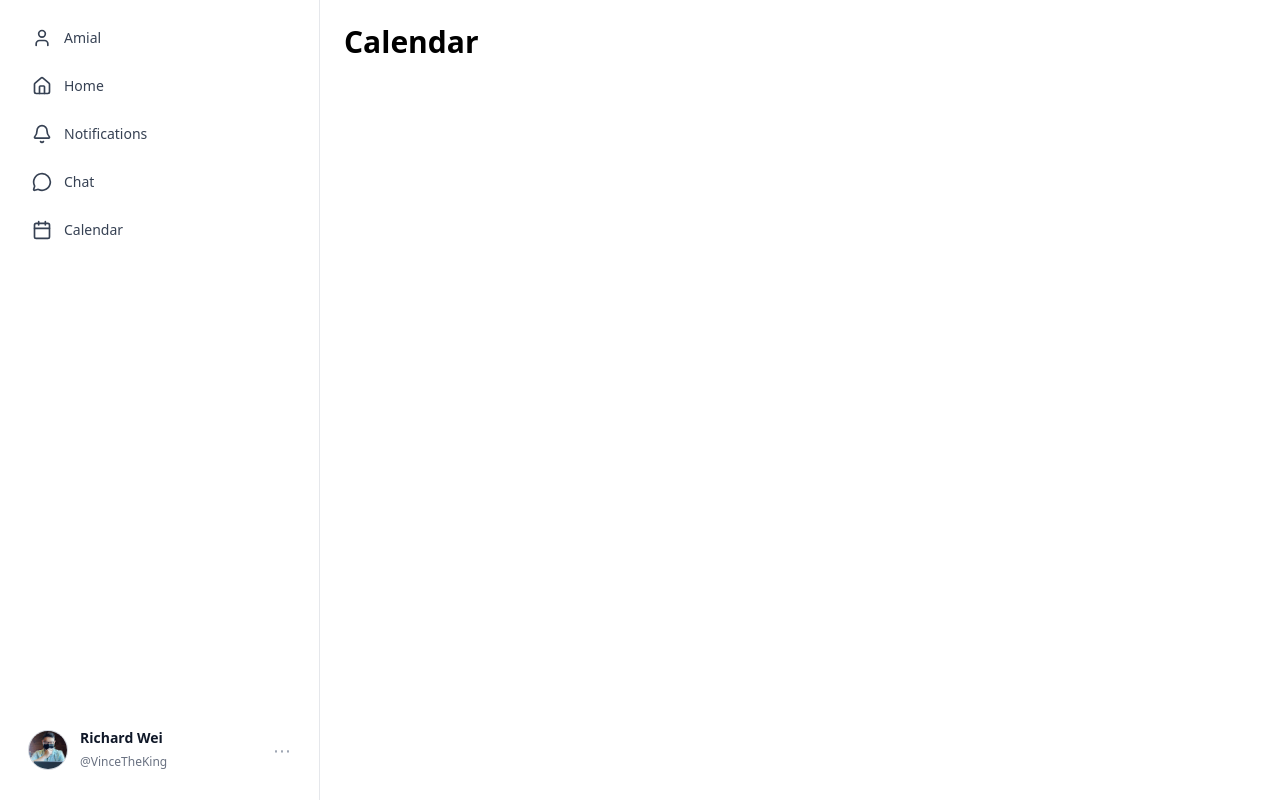
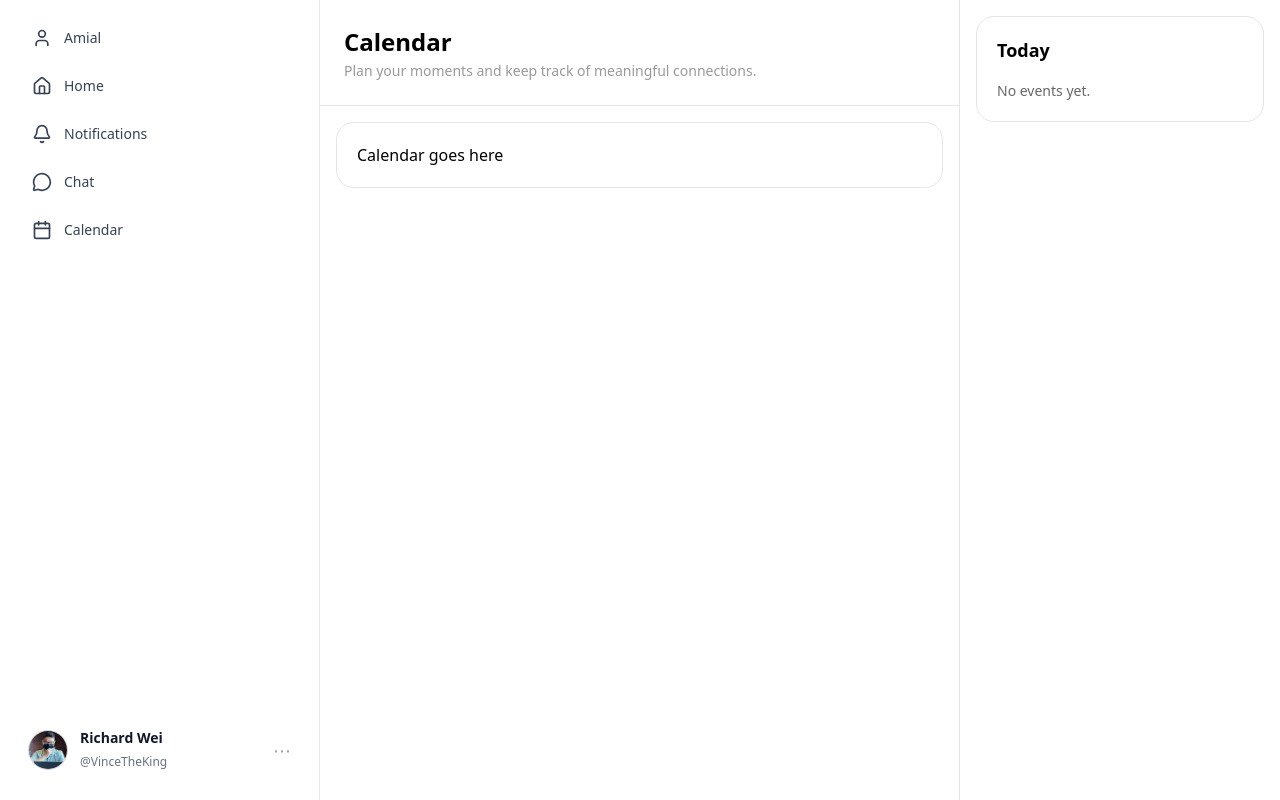
Before and after one commit to Amial-net/Amial, a React (Vite) app in the folder client/: page /calendar in a window 1280 px wide. Built offline with nearby package versions, Linux system fonts and the light colour scheme.

Commit message:
Add Calendar page layout and route

```diff
--- a/client/src/Pages/CalendarPage.tsx
+++ b/client/src/Pages/CalendarPage.tsx
@@ -1,4 +1,4 @@
-import MainSideBar from "../components/SideBar";
+import MainSideBar from "../components/SideBar.tsx";
 
 export default function CalendarPage() {
   return (
@@ -9,11 +9,37 @@ export default function CalendarPage() {
         <MainSideBar />
       </div>
 
-      {/* RIGHT CONTENT (calendar will go here) */}
-      <div className="col-span-9 p-6">
-        <h1 className="text-3xl font-bold">Calendar</h1>
+      {/* CENTER CALENDAR */}
+      <div className="col-span-6 border-r border-black/10 bg-white">
+
+        {/* CALENDAR HEADER */}
+        <div className="p-6 border-b border-black/10">
+          <h1 className="text-[24px] font-extrabold">Calendar</h1>
+          <p className="text-[14px] text-black/40">
+            Plan your moments and keep track of meaningful connections.
+          </p>
+        </div>
+
+        {/* CALENDAR BODY */}
+        <div className="p-4">
+          <div className="rounded-[18px] border border-black/10 p-5">
+            Calendar goes here
+          </div>
+        </div>
+
       </div>
 
+      {/* RIGHT SIDEBAR */}
+      <div className="col-span-3 bg-white p-4">
+
+        <div className="rounded-[18px] border border-black/10 p-5">
+          <h3 className="text-[18px] font-extrabold mb-4">Today</h3>
+          <p className="text-[14px] text-black/60">
+            No events yet.
+          </p>
+        </div>
+
+      </div>
     </div>
   );
 }
```
